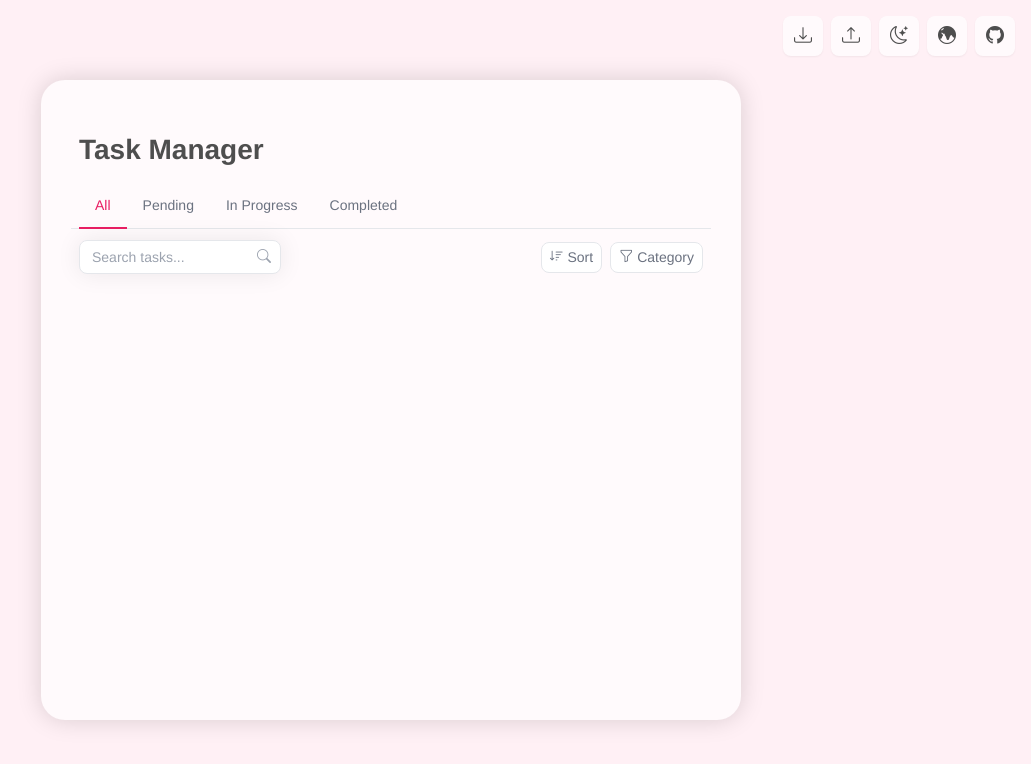
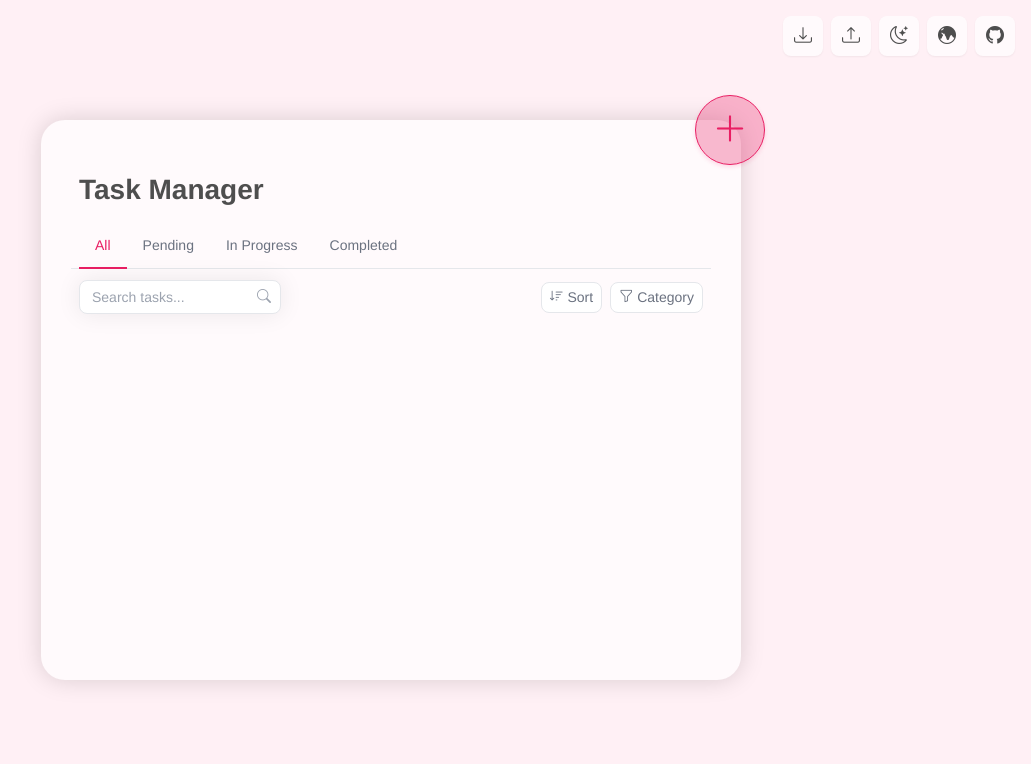
Before and after one commit to xxiixi/task-manager-web, a Vue app: page / in a window 1280 px wide. Shown: the top 764 px of the page, without its empty margins (249-1280 px from the left). Built offline with nearby package versions, Linux system fonts and the light colour scheme; the HTML template or start-up script is replaced by a standard one.

Commit message:
🦋 fix: add btn

```diff
--- a/src/views/Home.vue
+++ b/src/views/Home.vue
@@ -1,11 +1,11 @@
 
 <template>
     <main>
-        <div class="task-add-section">
-              <TaskAdd @open="handleOpenAddModal" />
-        </div>
       <HeaderToolbar />
       <div class="container">
+        <div class="task-add-section">
+          <TaskAdd @open="handleOpenAddModal" />
+        </div>
         <div class="title-section">
 
           <h1>{{ t?.title || 'Task Manager' }}</h1>
@@ -186,7 +186,7 @@ const handleCloseAddModal = () => {
       width: 90%;
       max-width: 700px;
       min-width: 300px;
-      height: 80vh;
+      height: 70vh;
       box-shadow: @shadow-lg;
       border-radius: @border-radius-2xl;
       padding: 25px 30px;
@@ -194,7 +194,8 @@ const handleCloseAddModal = () => {
       transition: background-color @transition-base;
       display: flex;
       flex-direction: column;
-      overflow: hidden;
+      overflow: visible;
+      position: relative;
     }
 
     .title-section {
@@ -218,8 +219,8 @@ const handleCloseAddModal = () => {
 
     .task-add-section {
       position: absolute;
-      bottom: 890px;
-      right: 330px;
+      top: -25px;
+      right: -24px;
       z-index: 1000;
     }
     .header-section {
```
